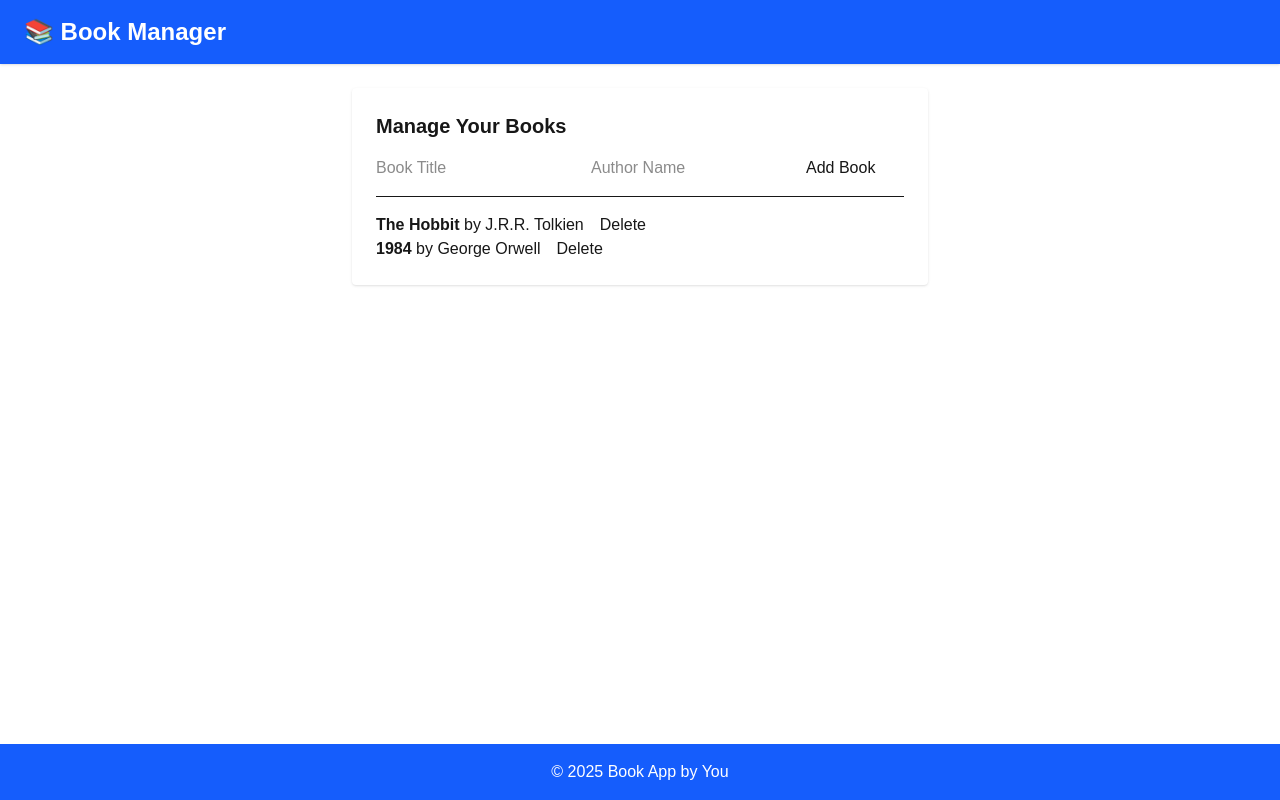
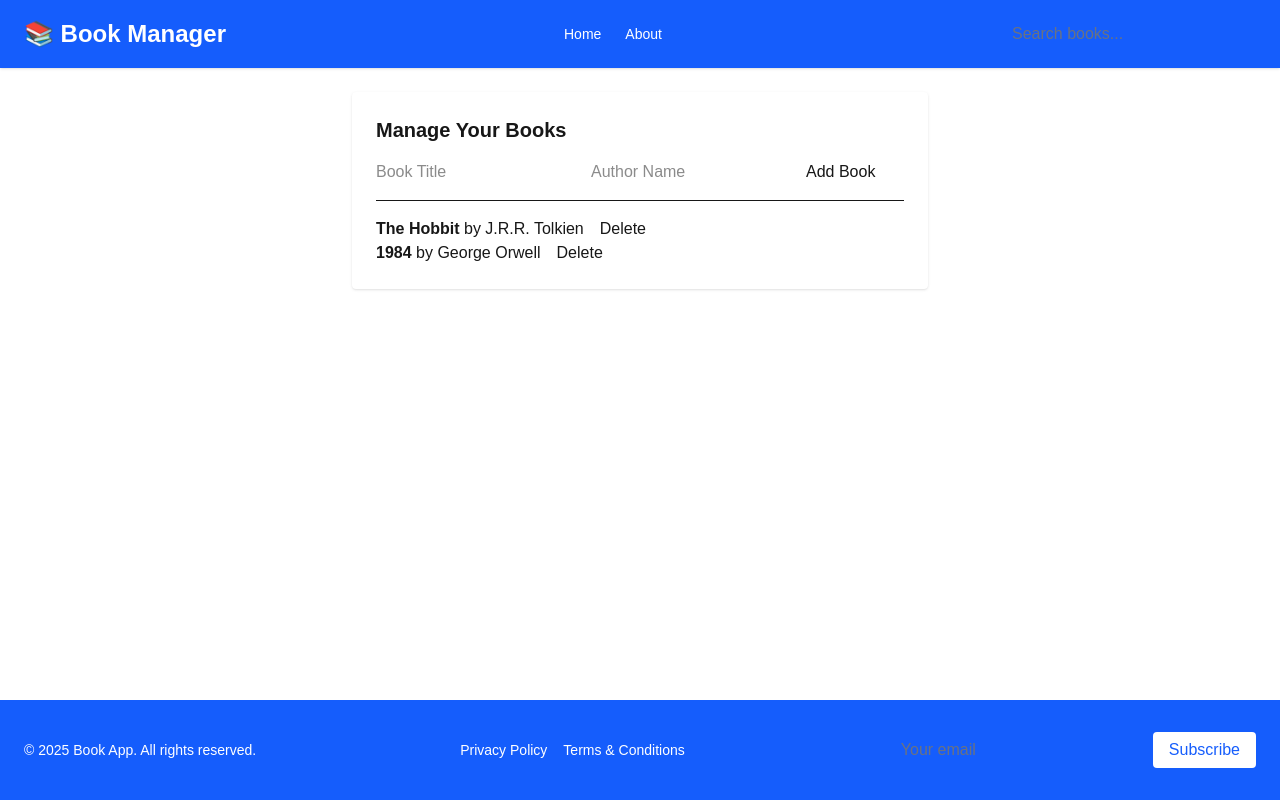
Before and after one commit to vernithcl/app-book, a Next.js app: page / in a window 1280 px wide. Built offline with nearby package versions, Linux system fonts and the light colour scheme.

Commit message:
split header and footer

```diff
--- a/src/app/layout.tsx
+++ b/src/app/layout.tsx
@@ -1,31 +1,21 @@
-import './globals.css'
-import type { Metadata } from 'next'
-import React from 'react'
+import './globals.css';
+import type { Metadata } from 'next';
+import Header from '@/components/Header';
+import Footer from '@/components/Footer';
 
 export const metadata: Metadata = {
   title: 'Book App',
   description: 'A simple book manager',
-}
+};
 
 export default function RootLayout({ children }: { children: React.ReactNode }) {
   return (
     <html lang="en">
       <body className="bg-gray-50 text-gray-900 min-h-screen flex flex-col">
-        {/* Header */}
-        <header className="bg-blue-600 text-white px-6 py-4 shadow">
-          <h1 className="text-2xl font-bold">📚 Book Manager</h1>
-        </header>
-
-        {/* Content Area */}
-        <main className="flex-grow container mx-auto px-4 py-6">
-          {children}
-        </main>
-
-        {/* Footer */}
-        <footer className="bg-blue-600 text-white px-6 py-4 text-center">
-          <p>© {new Date().getFullYear()} Book App by You</p>
-        </footer>
+        <Header />
+        <main className="flex-grow container mx-auto px-4 py-6">{children}</main>
+        <Footer />
       </body>
     </html>
-  )
+  );
 }
--- /dev/null
+++ b/src/components/Footer.tsx
@@ -0,0 +1,40 @@
+import React from 'react';
+
+export default function Footer() {
+  return (
+    <footer className="bg-blue-600 text-white px-6 py-8">
+      <div className="container mx-auto flex flex-col sm:flex-row justify-between items-center gap-6">
+        {/* Left side: copyright */}
+        <div className="text-sm text-center sm:text-left">
+          © {new Date().getFullYear()} Book App. All rights reserved.
+        </div>
+
+        {/* Center: policy links */}
+        <div className="flex gap-4 text-sm">
+          <a href="/privacy" className="hover:underline">
+            Privacy Policy
+          </a>
+          <a href="/terms" className="hover:underline">
+            Terms & Conditions
+          </a>
+        </div>
+
+        {/* Right side: newsletter subscription */}
+        <form onSubmit={(e) => e.preventDefault()} className="flex flex-col sm:flex-row gap-2">
+          <input
+            type="email"
+            required
+            placeholder="Your email"
+            className="px-3 py-1.5 rounded text-black placeholder-gray-500 w-64"
+          />
+          <button
+            type="submit"
+            className="bg-white text-blue-600 px-4 py-1.5 rounded hover:bg-gray-100"
+          >
+            Subscribe
+          </button>
+        </form>
+      </div>
+    </footer>
+  );
+}
--- /dev/null
+++ b/src/components/Header.tsx
@@ -0,0 +1,33 @@
+'use client'; // for interactivity (like search input)
+
+import React from 'react';
+
+export default function Header() {
+  return (
+    <header className="bg-blue-600 text-white px-6 py-4 shadow">
+      <div className="container mx-auto flex flex-col sm:flex-row items-center justify-between gap-4">
+        {/* Logo / App Title */}
+        <div className="text-2xl font-bold">📚 Book Manager</div>
+
+        {/* Menu items */}
+        <nav className="flex gap-6 text-sm font-medium">
+          <a href="/" className="hover:underline">
+            Home
+          </a>
+          <a href="/about" className="hover:underline">
+            About
+          </a>
+        </nav>
+
+        {/* Global search input */}
+        <div className="w-full sm:w-auto">
+          <input
+            type="text"
+            placeholder="Search books..."
+            className="w-full sm:w-64 px-3 py-1.5 rounded text-black placeholder-gray-500"
+          />
+        </div>
+      </div>
+    </header>
+  );
+}
```
